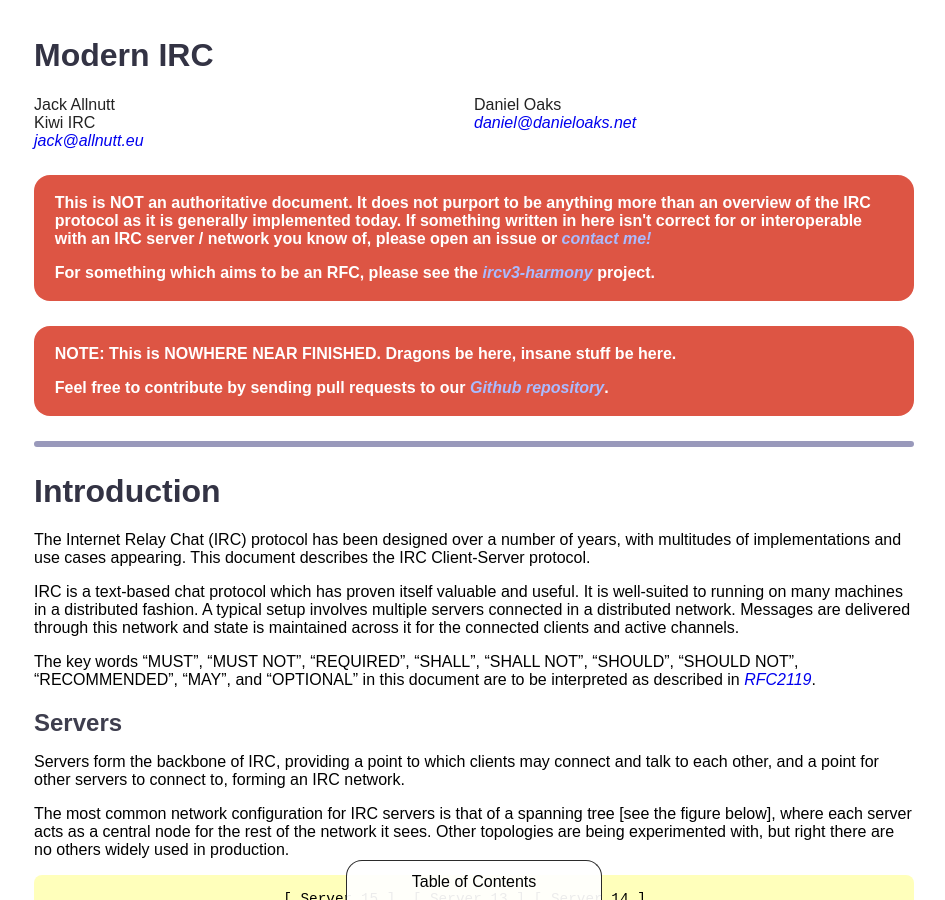
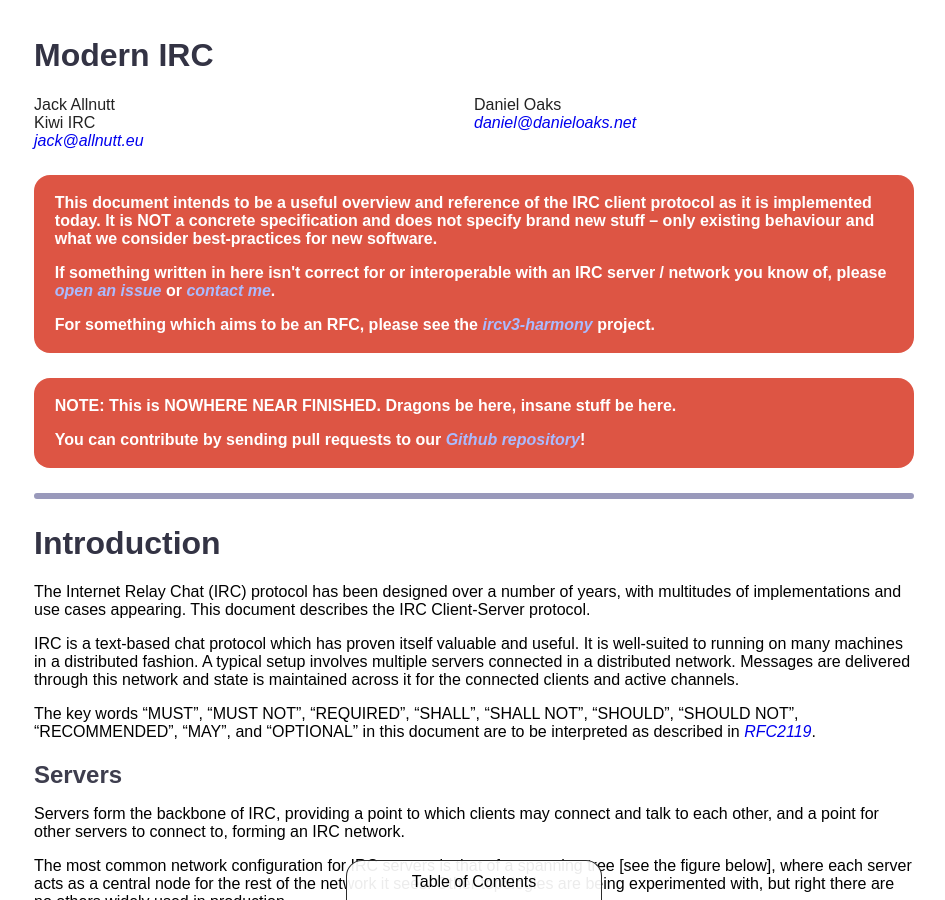
Before and after one commit to ircdocs/modern-irc, a Jekyll site: the page built from index.md, in a window 1280 px wide and 900 px high. Shown: the whole window, without its empty margins (166-1111 px from the left). Built offline with Jekyll 4.4.1, drawn with Linux system fonts in a browser that asks for light colours; some of the changed text lies outside the part shown.

Commit message:
Update copy about document status and use

```diff
--- a/index.md
+++ b/index.md
@@ -14,13 +14,14 @@ copyrights:
 {% include copyrights.html %}
 
 <div class="warning">
-    <p>This is NOT an authoritative document. It does not purport to be anything more than an overview of the IRC protocol as it is generally implemented today. If something written in here isn't correct for or interoperable with an IRC server / network you know of, please open an issue or <a href="mailto:daniel@danieloaks.net">contact me!</a></p>
+    <p>This document intends to be a useful overview and reference of the IRC client protocol as it is implemented today. It is NOT a concrete specification and does not specify brand new stuff &ndash; only existing behaviour and what we consider best-practices for new software.</p>
+    <p>If something written in here isn't correct for or interoperable with an IRC server / network you know of, please <a href="https://github.com/DanielOaks/modern-irc/issues">open an issue</a> or <a href="mailto:daniel@danieloaks.net">contact me</a>.</p>
     <p>For something which aims to be an RFC, please see the <a href="https://github.com/kaniini/ircv3-harmony">ircv3-harmony</a> project.</p>
 </div>
 
 <div class="warning">
     <p>NOTE: This is NOWHERE NEAR FINISHED. Dragons be here, insane stuff be here.</p>
-    <p>Feel free to contribute by sending pull requests to our <a href="https://github.com/DanielOaks/modern-irc">Github repository</a>.</p>
+    <p>You can contribute by sending pull requests to our <a href="https://github.com/DanielOaks/modern-irc">Github repository</a>!</p>
 </div>
 
 
@@ -2151,4 +2152,4 @@ These are numerics contained in [RFC1459](https://tools.ietf.org/html/rfc1459) a
 
 This document draws from the original [RFC1459](https://tools.ietf.org/html/rfc1459) and [RFC2812](https://tools.ietf.org/html/rfc2812) IRC protocol specifications.
 
-Parts of this document come from the "IRC `RPL_ISUPPORT` Numeric Definition" Internet Draft authored by L. Hardy, E. Brocklesby, and K. Mitchell. Parts of this document come from the "IRC Client Capabilities Extension" Internet Draft authored by K. Mitchell, P. Lorier, L. Hardy, and P. Kucharski. Parts of this document come from the IRCv3 Working Group specifications.
+Parts of this document come from the "IRC `RPL_ISUPPORT` Numeric Definition" Internet Draft authored by L. Hardy, E. Brocklesby, and K. Mitchell. Parts of this document come from the "IRC Client Capabilities Extension" Internet Draft authored by K. Mitchell, P. Lorier, L. Hardy, and P. Kucharski. Parts of this document come from the [IRCv3 Working Group](http://ircv3.net) specifications.
```
Also changed, not shown: README.md.
